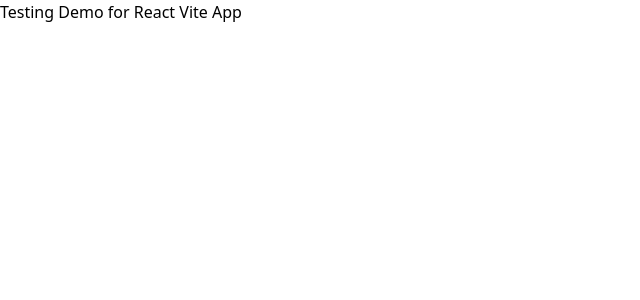
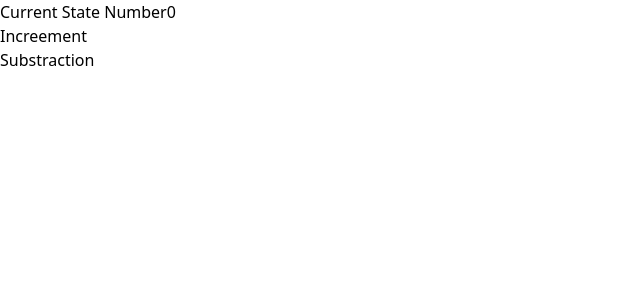
Before and after one commit to 51214-Tasawar/Final-Project, a React (Vite) app in the folder Fe Final-Project/: page / in a window 1280 px wide. Shown: the top 300 px of the page, without its empty margins (0-640 px from the left). Built offline with nearby package versions, Linux system fonts and the light colour scheme.

Commit message:
Useing UseState

```diff
--- a/Fe Final-Project/src/App.jsx
+++ b/Fe Final-Project/src/App.jsx
@@ -1,9 +1,13 @@
+import { useState } from "react"
 
 const App =()=>{
+  const [count , setCount] = useState(0);
   return(
     <>
     <div>
-      <h1>Testing Demo for React Vite App</h1>
+      <h1>Current State Number{count}</h1>
+      <button onClick={()=>setCount(count + 1)}>Increement</button><br/>
+      <button onClick={()=>setCount(count - 1)}>Substraction</button>
     </div>
     </>
   )
```
